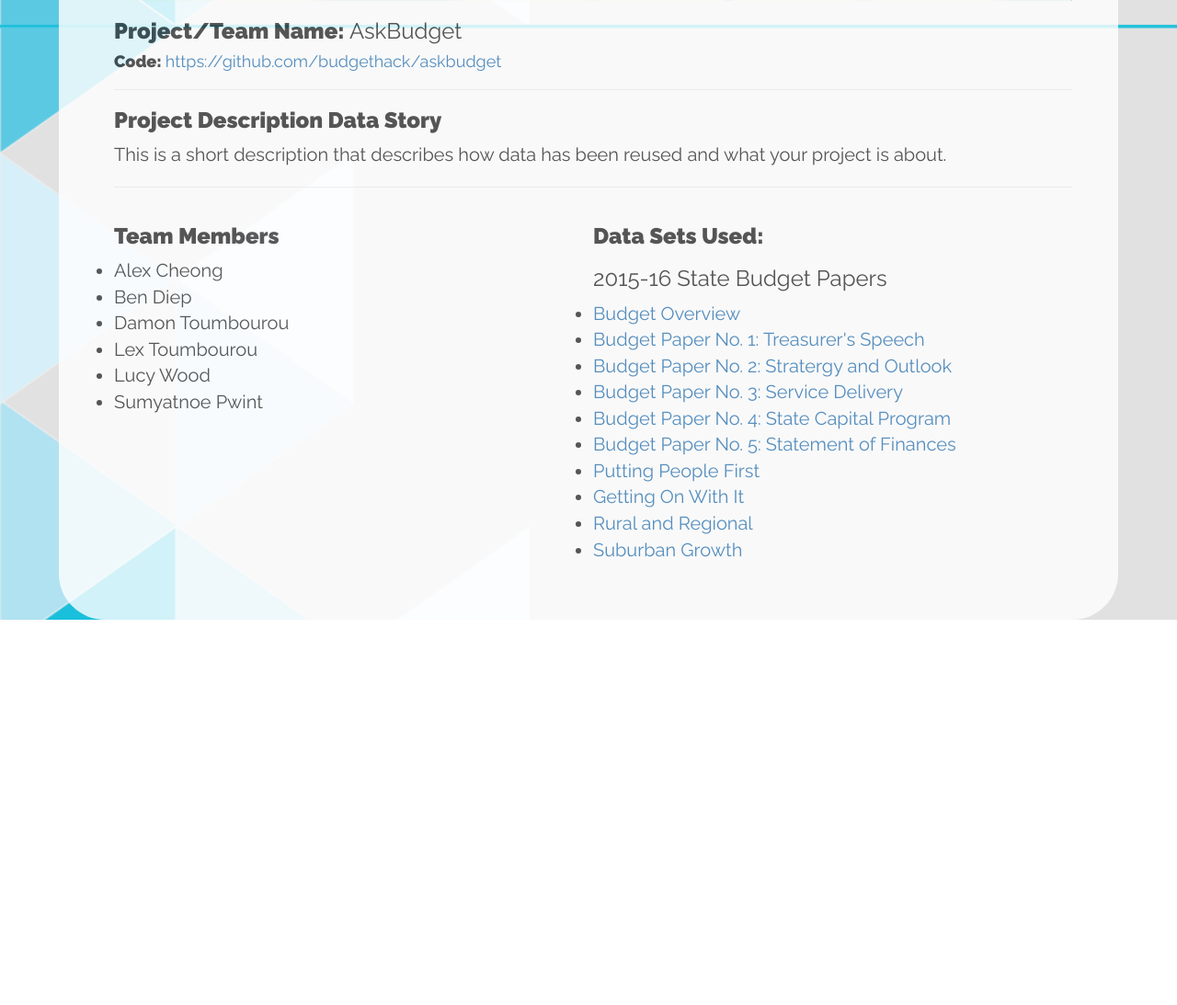
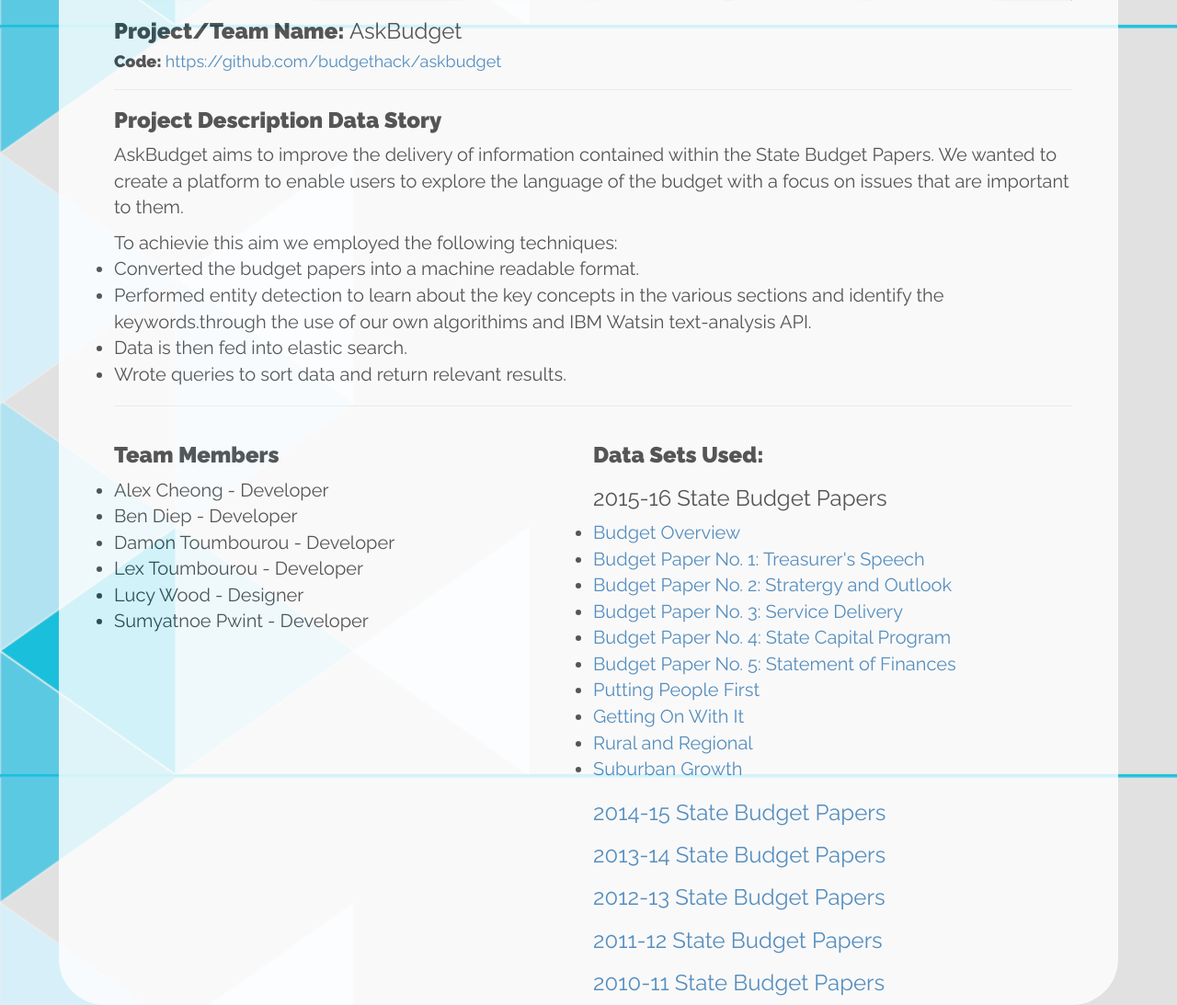
Before and after one commit to budgethack/askbudget, a Flask app: page /project in a window 1280 px wide. Shown: the part 788-1881 px from the top of the page at 92% size. Before the commit the page ends 1462 px from the top, so only its background shows below. Run offline with Flask 2, Linux system fonts and the light colour scheme; some libraries are stand-ins or nearby versions.

Commit message:
add data story

```diff
--- a/templates/index.html
+++ b/templates/index.html
@@ -11,13 +11,14 @@
         <link rel="stylesheet" href="/static/bower_components/jqcloud2/dist/jqcloud.min.css">
 
         <link rel="stylesheet" href="static/css/main.css" >
-        <link rel="shortcut icon" type="image/x-icon" href="http://askbudget.ddns.net/static/img/favicon.ico">
+        <link rel="shortcut icon" type="image/x-icon" href="http://askbudget.ddns.net/static/img/myicon.ico">
+
 
         <!-- load fonts -->
         <link href='https://fonts.googleapis.com/css?family=Raleway' rel='stylesheet' type='text/css'>
         <link href='https://fonts.googleapis.com/css?family=Raleway:900' rel='stylesheet' type='text/css'>
 
-
+        <title>AskBudget - Home</title>
 </head>
 
 <body ng-app="search">
--- a/templates/project.html
+++ b/templates/project.html
@@ -15,6 +15,8 @@
     <!-- load fonts -->
     <link href='https://fonts.googleapis.com/css?family=Raleway' rel='stylesheet' type='text/css' />
     <link href='https://fonts.googleapis.com/css?family=Raleway:900' rel='stylesheet' type='text/css' />
+
+    <title>AskBudget - Project</title>
 </head>
 <body>
     <header>
@@ -36,17 +38,25 @@
         <h4><strong>Code: </strong><a href="https://github.com/budgethack/askbudget">https://github.com/budgethack/askbudget</a></h4>
         <hr>
 		<h3><strong>Project Description Data Story</strong></h3>
-        <p>This is a short description that describes how data has been reused and what your project is about.</p>
-		<hr>
+                <p>AskBudget aims to improve the delivery of information contained within the State Budget Papers.
+                We wanted to create a platform to enable users to explore the language of the budget with a focus
+                on issues that are important to them.</p>
+                <ul>To achievie this aim we employed the following techniques:
+                    <li>Converted the budget papers into a machine readable format.</li>
+                    <li>Performed entity detection to learn about the key concepts in the various sections and identify the keywords.through the use of our own algorithims and IBM Watsin text-analysis API.</li>
+                    <li>Data is then fed into elastic search.</li>
+                    <li>Wrote queries to sort data and return relevant results.</li>
+                </ul>
+        <hr>
 	<div class="info1">
         <h3><strong>Team Members</strong></h3>
         <ul id="team_list">
-            <li>Alex Cheong</li>
-            <li>Ben Diep</li>
-            <li>Damon Toumbourou</li>
-            <li>Lex Toumbourou</li>
-            <li>Lucy Wood</li>
-            <li>Sumyatnoe Pwint</li>
+            <li>Alex Cheong - Developer</li>
+            <li>Ben Diep - Developer</li>
+            <li>Damon Toumbourou - Developer</li>
+            <li>Lex Toumbourou - Developer</li>
+            <li>Lucy Wood - Designer</li>
+            <li>Sumyatnoe Pwint - Developer</li>
         </ul>
      </div>
 
@@ -68,7 +78,17 @@
             <li><a href="http://www.dtf.vic.gov.au/State-Budget/2015-16-State-Budget/Suburban-Growth">Suburban Growth</a></li>
         </ul>
 
-       </div>
+        <h3><a href="http://www.dtf.vic.gov.au/State-Budget/2014-15-State-Budget">2014-15 State Budget Papers</a></h3>
+
+        <h3><a href="http://www.dtf.vic.gov.au/Publications/State-Budget-publications/2013-14-State-Budget/2013-14-Budget-Papers">2013-14 State Budget Papers</a></h3>
+
+        <h3><a href="http://www.dtf.vic.gov.au/Publications/State-Budget-publications/2012-13-State-Budget/2012-13-Budget-Papers">2012-13 State Budget Papers</a></h3>
+
+        <h3><a href="http://www.dtf.vic.gov.au/Publications/State-Budget-publications/2011-12-State-Budget/2011-12-Budget-Papers">2011-12 State Budget Papers</a></h3>
+
+        <h3><a href="http://www.dtf.vic.gov.au/Publications/State-Budget-publications/2010-11-State-Budget/2010-11-Budget-Papers">2010-11 State Budget Papers</a></h3>
+
+    </div>
 
 
 
```
Also changed, not shown: static/img/myicon.ico (renamed from static/img/favicon.ico).
